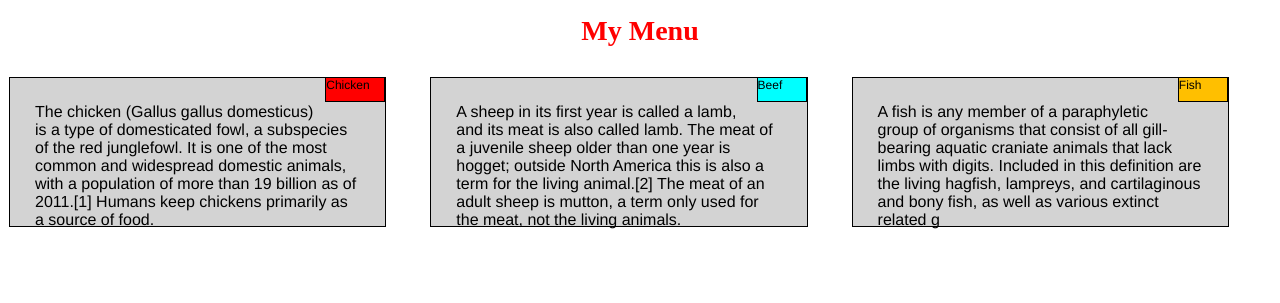
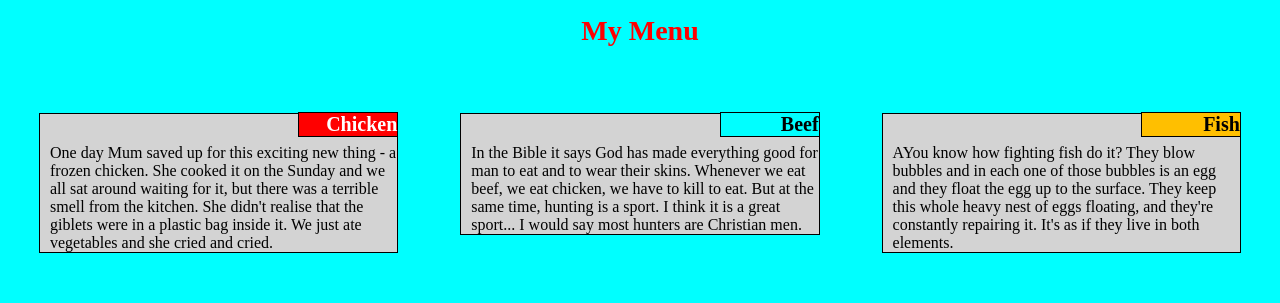
Before and after one commit to kishorechikkam/My-First-project, a plain HTML site: page mod_2_code/index.html in a window 1280 px wide. Drawn offline with Linux system fonts and the light colour scheme.

Commit message:
Changes done.

```diff
--- a/mod_2_code/css/index.css
+++ b/mod_2_code/css/index.css
@@ -3,13 +3,13 @@
      *{
     	box-sizing: border-box;
     	border: 0px;
-    	/*padding: 0px;*/
+    	padding: 0px;
     }
     body {
-    	background-color: #FFFFFF;
-    	border: 0px;
-    	padding: 0px;
+    	background-color: #00ffff;
+
     }
+
    h1 {
    	margin-top:15px;
    	text-align: center;
@@ -19,71 +19,51 @@
    p {
   border: 1px solid black;
   background-color:#d3d3d3;
-  width:90%;
-  height: 150px;
-  margin-right: auto;
-  margin-left: auto;
-  font-family: Helvetica;
-  color:black;
-  float: auto;
-  margin-top: 10px;
-  margin-left: 0px;
-  padding: 25px;
+  padding: 30px 0 0 10px;
+  height: 100%;
+  overflow: auto;
 }
-.row {
+div#row {
+	position: relative;
+	padding: 30px 30px 30px 30px
+
+}
+.container {
 	width: 100%;
-}
-div#container {
-	background-color:white;
-	position: relative;
-	top: 0px;
+
 }
 
+h3 {
+	border: 1px solid black;
+	text-align: right;
+	font-size: 125%;
+	width: 100px;
+	position: absolute;
+	top: 25px;
+	right: 30px;
+}
+#p1 {
+	 color: white;
+      background-color:#FF0000;
 
-p#p1 {
-	 float: right;
-      background-color:#FF0000;
-      width: 60px;
-      height: 25px;
-      padding: 0px;
-      border: 1px solid black;
-      margin-right: 43px;
-      position: relative;
-      font-size: 75%;
 
 }
-p#p2{
-	 float: right;
+#p2{
       background-color: #00FFFF;
-      width: 50px;
-      height: 25px;
-      margin-top: 10px;
-      padding: 0px;
-      border: 1px solid black;
-      margin-right: 43px;
-      position: relative;
-      font-size: 75%;
-}
-p#p3 {
-	 float: right;
-      background-color: #FFBF00;
-      width: 50px;
-      height: 25px;
-      margin-top: 10px;
-      border: 1px solid black;
-      margin-right: 43px;
-      position: relative;
-      padding: 0px;
-       font-size: 75%;
 
 }
+#p3 {
+
+      background-color: #FFBF00;
+
+    }
 
 
 
   /***** Desktop Device ******/
   @media (min-width: 992px) { .col-lg-1, .col-lg-2, .col-lg-3, .col-lg-4, .col-lg-5, .col-lg-6, .col-lg-7, .col-lg-8, .col-lg-9, .col-lg-10, .col-lg-11, .col-lg-12 {
       float: left;
-      border: 1px solid white;
+      border: 1px solid #00ffff;
   }
      .col-lg-1 {
      	width: 8.33%;
@@ -127,7 +107,7 @@ p#p3 {
   @media (min-width: 768px) and (max-width: 991px) {
   	.col-md-1, .col-md-2, .col-md-3, .col-md-4, .col-md-5, .col-md-6, .col-md-7, .col-md-8, .col-md-9, .col-md-10, .col-md-11, .col-md-12 {
     float: left;
-    border: 1px solid white;
+    border: 1px solid #00ffff;
   }
   .col-md-1 {
     width: 8.33%;
--- a/mod_2_code/index.html
+++ b/mod_2_code/index.html
@@ -9,14 +9,20 @@
 </head>
 <body>
 <h1>My Menu</h1>
-<div id="container">
-    <div class="row">
-     <div class="col-lg-4 col-md-6"><p id="p1">Chicken</p> <p>The chicken (Gallus gallus domesticus) is a type of domesticated fowl, a subspecies of the red junglefowl. It is one of the most common and widespread domestic animals, with a population of more than 19 billion as of 2011.[1] Humans keep chickens primarily as a source of food.</p>
+ <div class="container">
 
+     <div id="row" class="col-lg-4 col-md-6">
+     <h3 id="p1">Chicken </h3> <p>One day Mum saved up for this exciting new thing - a frozen chicken. She cooked it on the Sunday and we all sat around waiting for it, but there was a terrible smell from the kitchen. She didn't realise that the giblets were in a plastic bag inside it. We just ate vegetables and she cried and cried.
+</p>
      </div>
-     <div class="col-lg-4 col-md-6"> <p id="p2"> Beef</p> <p>A sheep in its first year is called a lamb, and its meat is also called lamb. The meat of a juvenile sheep older than one year is hogget; outside North America this is also a term for the living animal.[2] The meat of an adult sheep is mutton, a term only used for the meat, not the living animals. </p></div>
-     <div class="col-lg-4 col-md-12"> <p id="p3">Fish</p> <p>A fish is any member of a paraphyletic group of organisms that consist of all gill-bearing aquatic craniate animals that lack limbs with digits. Included in this definition are the living hagfish, lampreys, and cartilaginous and bony fish, as well as various extinct related g</p></div>
-</div>
+
+
+    <div id="row" class="col-lg-4 col-md-6">
+    <h3 id="p2">Beef</h3> <p>In the Bible it says God has made everything good for man to eat and to wear their skins. Whenever we eat beef, we eat chicken, we have to kill to eat. But at the same time, hunting is a sport. I think it is a great sport... I would say most hunters are Christian men.
+</p></div>
+
+     <div id="row" class="col-lg-4 col-md-12">
+     <h3 id="p3">Fish</h3><p>AYou know how fighting fish do it? They blow bubbles and in each one of those bubbles is an egg and they float the egg up to the surface. They keep this whole heavy nest of eggs floating, and they're constantly repairing it. It's as if they live in both elements.</p></div>
 </div>
 </body>
 </html>
```
